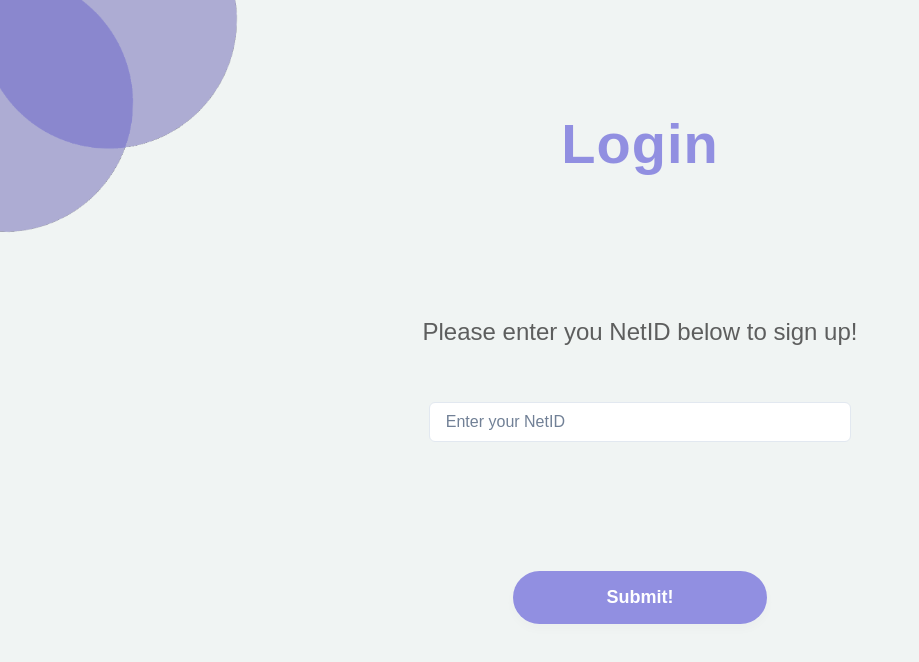
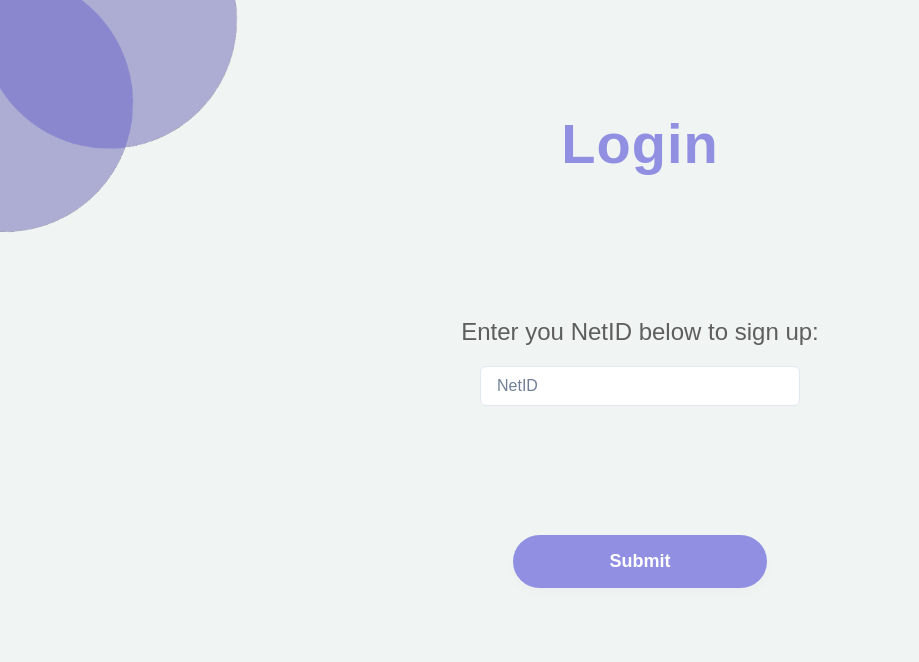
Before and after one commit to pfateev/qdub, a React (Create React App) app in the folder client/: page /login in a window 1280 px wide. Shown: the top 662 px of the page, without its empty margins (0-919 px from the left). Built offline with nearby package versions, Linux system fonts and the light colour scheme.

Commit message:
fixed style of login page

```diff
--- a/client/src/components/GeneralStyle.css
+++ b/client/src/components/GeneralStyle.css
@@ -75,6 +75,7 @@
   letter-spacing: 1px;
   font-size: 3.5rem;
   font-weight: 900;
+  margin-bottom: 10%;
   color: #918fe1;
   font-family: Sans-Serif;
 }
@@ -83,8 +84,6 @@
   text-align: center;
   font-size: 1.5rem;
   color: rgba(56, 56, 56, 0.8);
-  margin-top: 10%;
-  margin-bottom: 4%;
   font-family: Sans-Serif;
 }
 
--- a/client/src/components/Login.jsx
+++ b/client/src/components/Login.jsx
@@ -85,20 +85,21 @@ export const Login = ({ setNetId, setStudentCourses, setTaCourses, setIsTa }) =>
       <div className="webpage">
         <h1 className="title">Login</h1>
         <p className="description">
-          Please enter you NetID below to sign up!
+          Enter you NetID below to sign up:
         </p>
         <FormControl
           fontFamily='Sans-Serif'
           isInvalid={!!error}
-          width='33%'
+          width='25%'
           marginBottom='10%'
         >
           <Input
+            mt = '1rem'
             focusBorderColor='#918fe1'
             background='white'
             type='text'
             value={inputID}
-            placeholder='Enter your NetID'
+            placeholder='NetID'
             onChange={handleInputChange}
           />
           <FormErrorMessage>{error}</FormErrorMessage>
@@ -116,7 +117,7 @@ export const Login = ({ setNetId, setStudentCourses, setTaCourses, setIsTa }) =>
         </Modal>
         <button className="button" type="submit"
           onClick={getData}>
-          Submit!
+          Submit
         </button>
       </div>
     </div>
```
